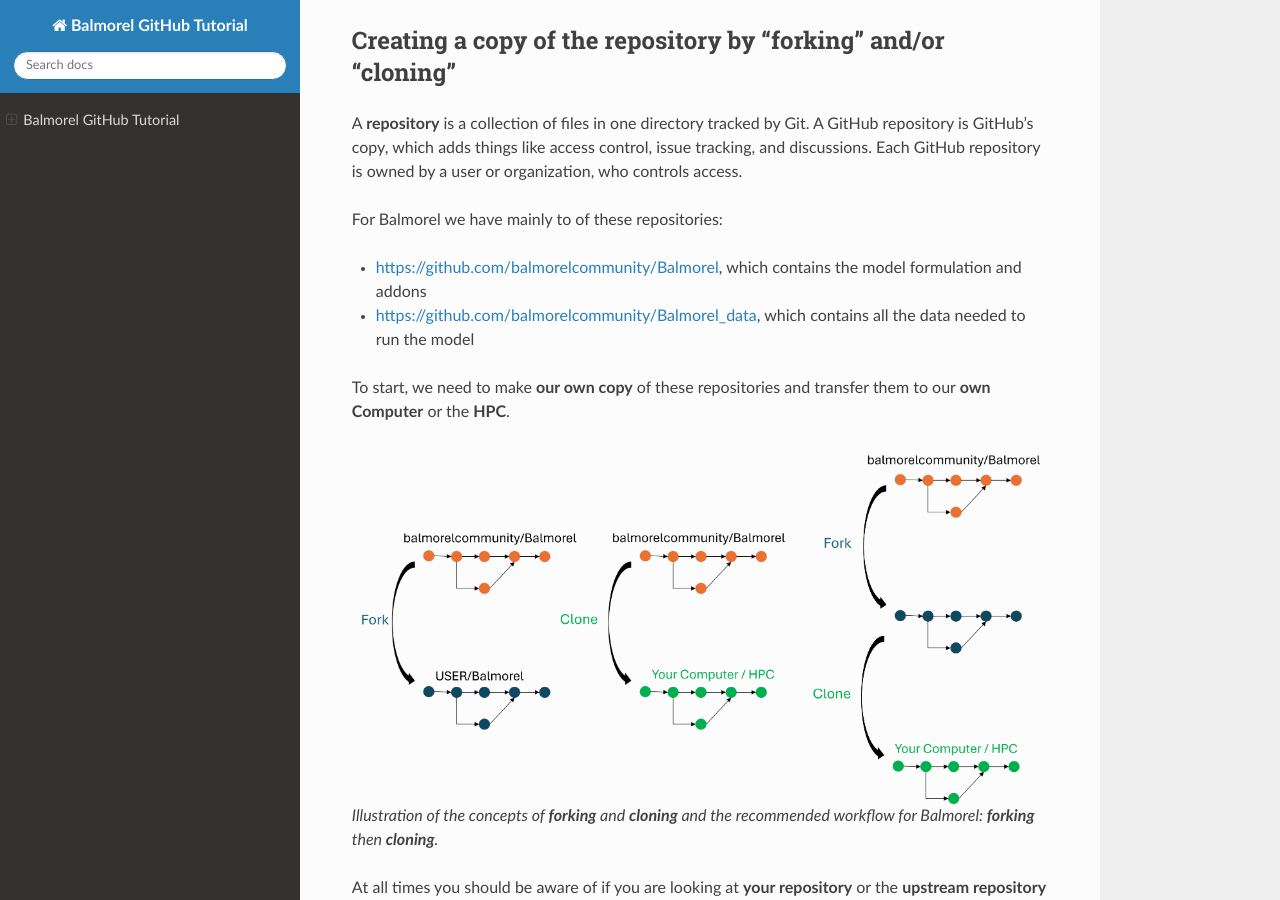
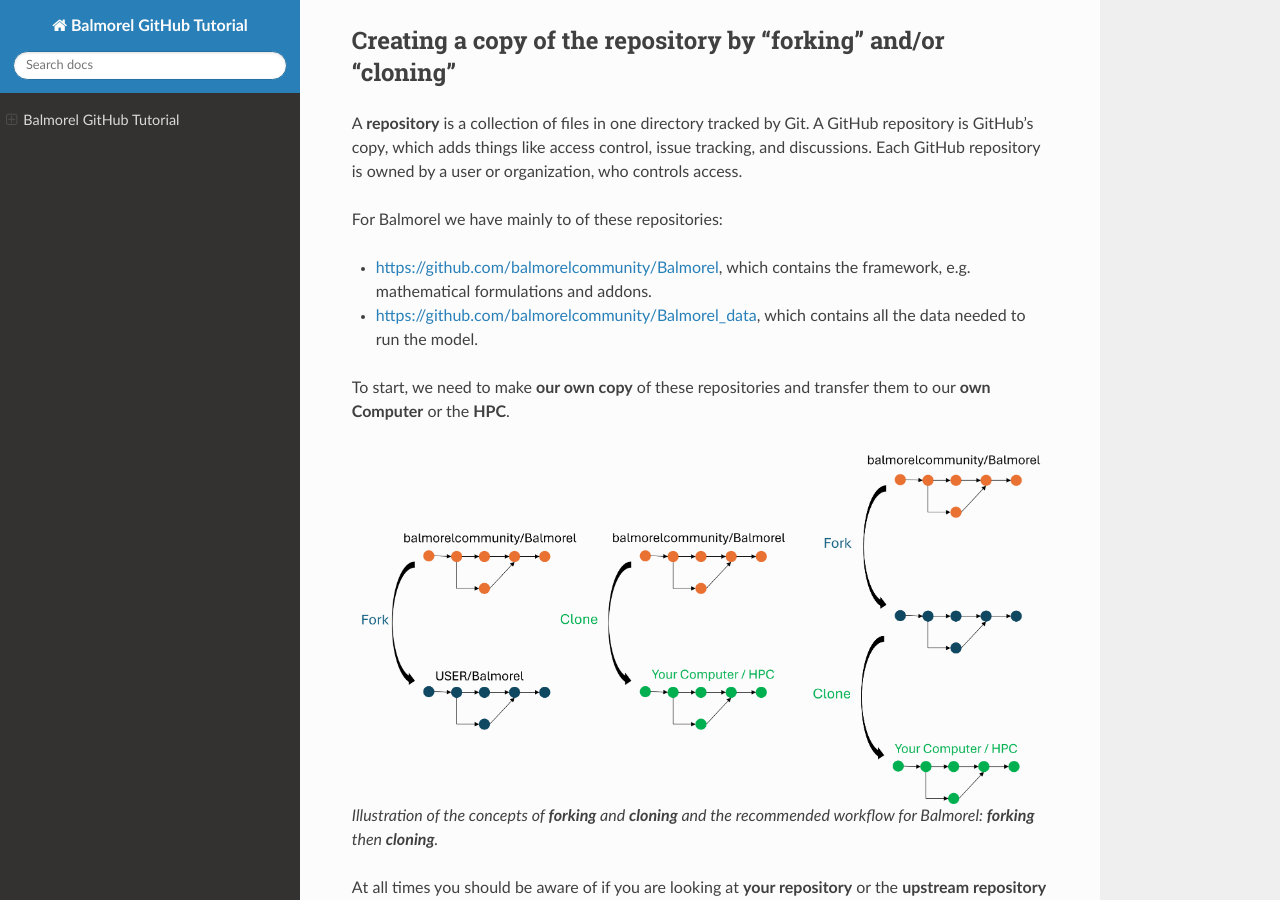
Before and after one commit to tgraulich/Balmorel_GitHub_Tutorial, a Sphinx documentation site: the page built from doc/index.md, in a window 1280 px wide and 900 px high, scrolled down 528 px. Built offline with Sphinx 7.4.7 and the Read the Docs theme 3.1.0, drawn with Linux system fonts in a browser that asks for light colours.

Commit message:
Rewording to distinguish between model and framework - closes #2

```diff
--- a/doc/index.md
+++ b/doc/index.md
@@ -23,8 +23,8 @@
 organization, who controls access.
 
 For Balmorel we have mainly to of these repositories:
-- <https://github.com/balmorelcommunity/Balmorel>, which contains the model formulation and addons
-- <https://github.com/balmorelcommunity/Balmorel_data>, which contains all the data needed to run the model
+- <https://github.com/balmorelcommunity/Balmorel>, which contains the framework, e.g. mathematical formulations and addons.
+- <https://github.com/balmorelcommunity/Balmorel_data>, which contains all the data needed to run the model.
 
 To start, we need to make **our own copy** of these repositories and transfer them to our **own Computer** or the **HPC**.
 
```
